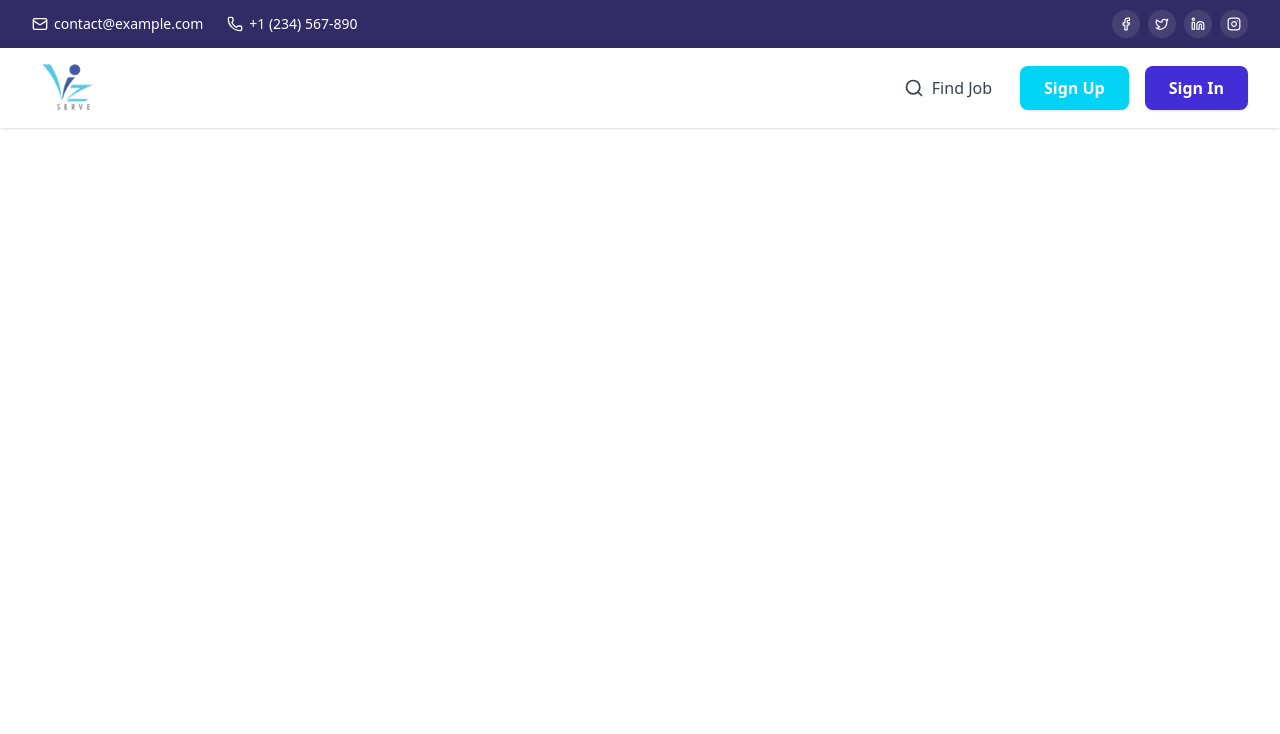
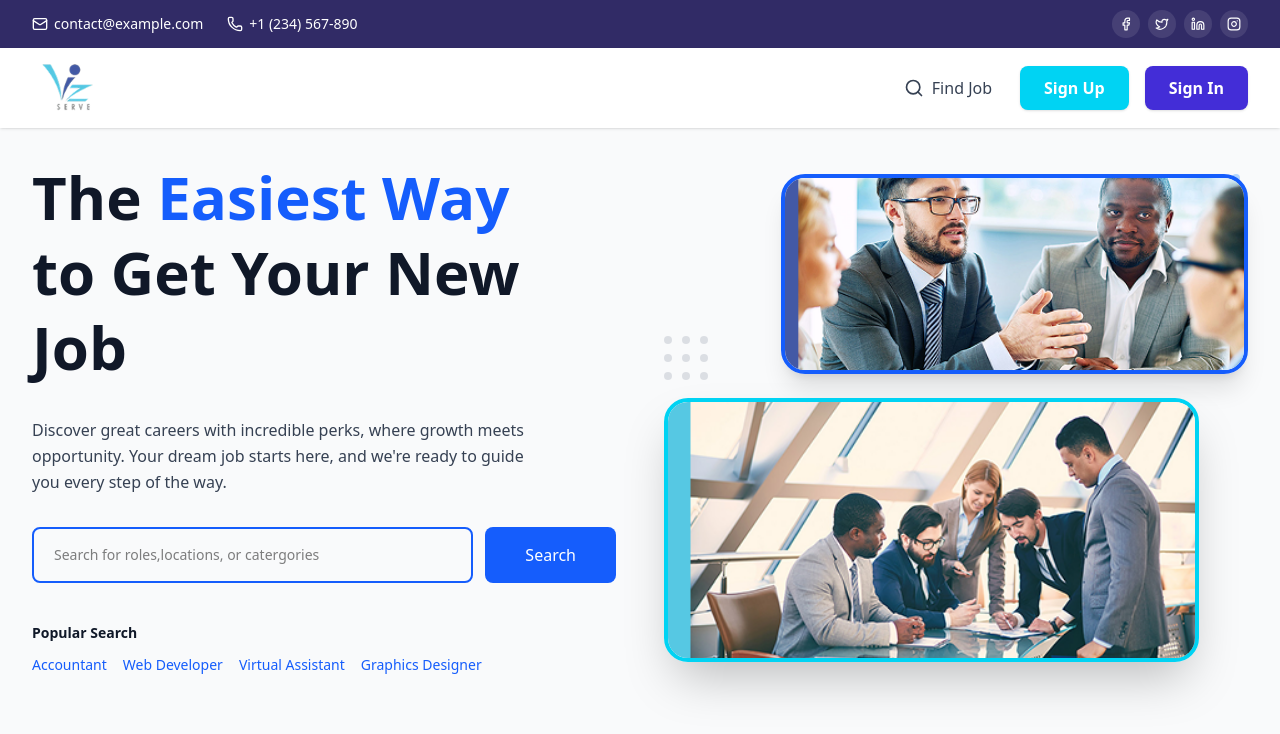
Before and after one commit to ace-vizserve/hfse-careers, a Next.js app: page /Hero in a window 1280 px wide. Shown: the top 734 px of the page. Built offline with nearby package versions, Linux system fonts and the light colour scheme.

Commit message:
landing page

```diff
--- a/app/Hero/page.tsx
+++ b/app/Hero/page.tsx
@@ -1,12 +1,102 @@
-import React from 'react'
-import Navbar from '../components/navbar'
+import React from 'react';
+import { Search } from 'lucide-react';
+import Navbar from '../components/navbar';
 
-const page = () => {
+// Main Page Component
+const Page = () => {
   return (
-    <div>
-    <Navbar/>
+    <div className="min-h-screen bg-gray-50">
+      {/* Navbar with margin bottom */}
+           <div className="mb-28 sm:mb-24">
+  <Navbar />
+</div>
+
+       {/* Hero Section */}
+      <div className="max-w-7xl mx-auto px-4 sm:px-6 lg:px-8 py-8 md:py-16">
+        <div className="grid md:grid-cols-2 gap-12 items-center">
+          {/* Left Content */}
+          <div className="space-y-8">
+            <h1 className="text-5xl md:text-6xl font-bold text-gray-900 leading-tight">
+              The <span className="text-blue-600">Easiest Way</span><br />
+              to Get Your New Job
+            </h1>
+
+            <p className="text-gray-700 text-base leading-relaxed max-w-lg">
+              Discover great careers with incredible perks, where growth meets opportunity. Your dream job starts here, and we're ready to guide you every step of the way.
+            </p>
+
+            {/* Search Bar */}
+            <div className="flex flex-col sm:flex-row gap-3 max-w-2xl">
+              <div className="flex-1">
+                <input
+                  type="text"
+                  placeholder="Search for roles,locations, or catergories"
+                  className="w-full px-5 py-4 border-2 border-blue-600 rounded-lg focus:outline-none focus:ring-2 focus:ring-blue-500 text-sm"
+                />
+              </div>
+              <button className="bg-blue-600 text-white px-10 py-4 rounded-lg hover:bg-blue-700 font-medium whitespace-nowrap">
+                Search
+              </button>
+            </div>
+
+            {/* Popular Search Links */}
+            <div className="pt-2">
+              <p className="text-sm font-semibold text-gray-900 mb-3">Popular Search</p>
+              <div className="flex flex-wrap gap-4">
+                <a href="#" className="text-blue-600 hover:underline text-sm">Accountant</a>
+                <a href="#" className="text-blue-600 hover:underline text-sm">Web Developer</a>
+                <a href="#" className="text-blue-600 hover:underline text-sm">Virtual Assistant</a>
+                <a href="#" className="text-blue-600 hover:underline text-sm">Graphics Designer</a>
+              </div>
+            </div>
+          </div>
+
+          {/* Right Images */}
+<div className="relative hidden md:block">
+  {/* Top Image - Smaller */}
+  <div className="relative z-10 rounded-3xl overflow-hidden shadow-xl border-4 border-blue-600 mb-6 ml-auto w-4/5">
+    <img
+      src="/assets/Image2.png"
+      alt="Business professionals discussing"
+      className="w-full h-48 object-cover"
+    />
+  </div>
+
+  {/* Bottom Image - Larger, positioned to overlap */}
+  <div className="relative z-20 rounded-3xl overflow-hidden shadow-2xl border-4 border-cyan-400 w-11/12">
+    <img
+      src="/assets/Image1.png"
+      alt="Team meeting"
+      className="w-full h-64 object-cover"
+    />
+  </div>
+
+  {/* Decorative Dots - Top Right */}
+  <div className="absolute top-0 right-0 w-16 h-16 grid grid-cols-3 gap-2 opacity-40 z-0">
+    {[...Array(9)].map((_, i) => (
+      <div key={i} className="w-2 h-2 bg-blue-400 rounded-full"></div>
+    ))}
+  </div>
+
+  {/* Decorative Dots - Middle */}
+  <div className="absolute top-1/3 left-0 w-12 h-12 grid grid-cols-3 gap-1.5 opacity-30 z-0">
+    {[...Array(9)].map((_, i) => (
+      <div key={i} className="w-2 h-2 bg-gray-400 rounded-full"></div>
+    ))}
+  </div>
+
+  {/* Decorative Dots - Bottom */}
+  <div className="absolute bottom-0 right-1/4 w-12 h-12 grid grid-cols-3 gap-1.5 opacity-30 z-0">
+    {[...Array(9)].map((_, i) => (
+      <div key={i} className="w-2 h-2 bg-gray-400 rounded-full"></div>
+    ))}
+  </div>
+</div>
+
+        </div>
+      </div>
     </div>
-  )
-}
+  );
+};
 
-export default page
+export default Page;
```
Also changed, not shown: public/assets/Image1.png (added), public/assets/Image2.png (added).
